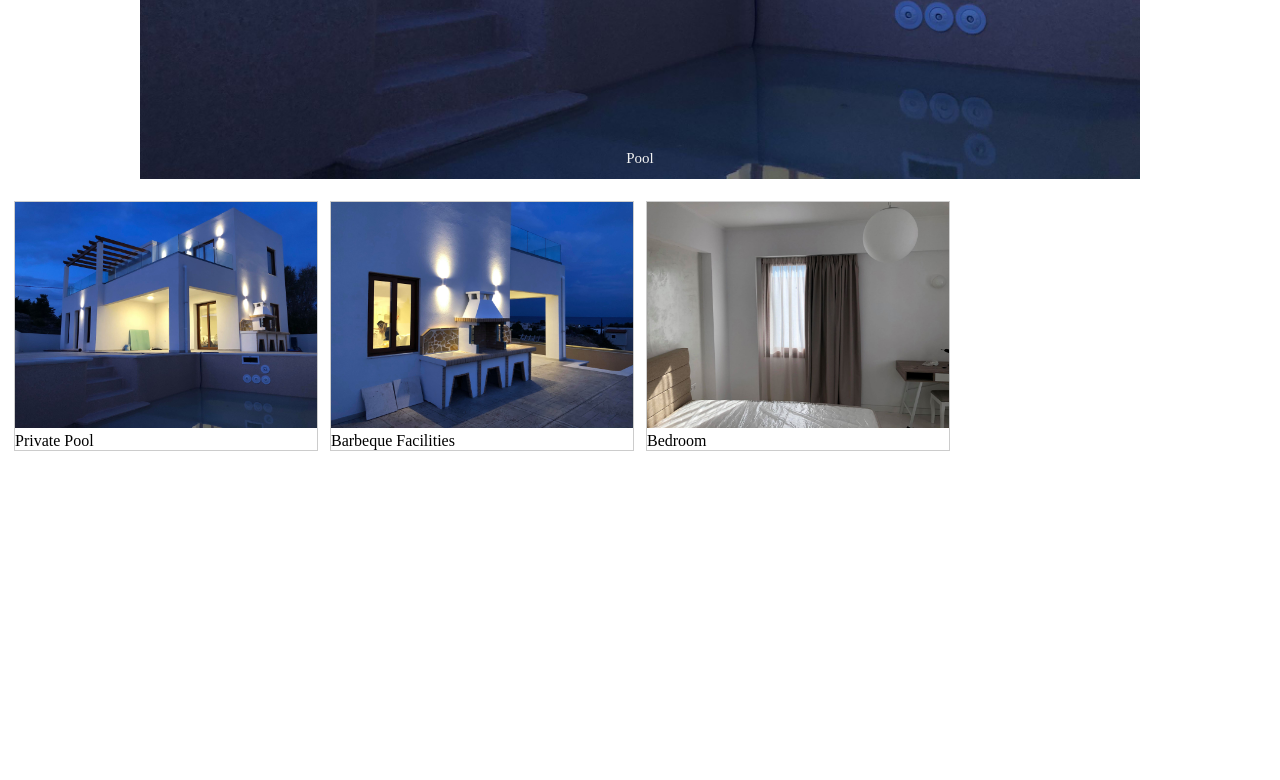
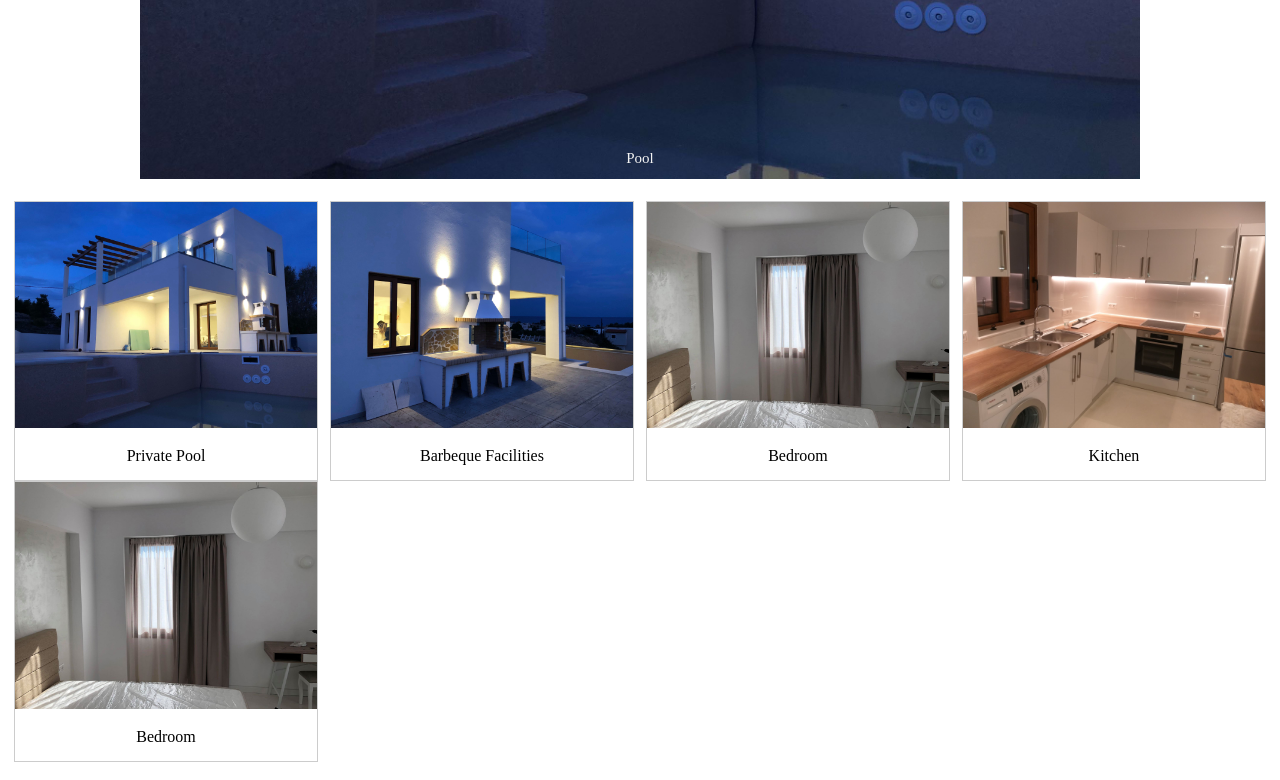
Before and after one commit to chatzisd/villa, a plain HTML site: page gallery/index.html in a window 1280 px wide. Shown: the part 711-1491 px from the top of the page. Before the commit the page ends 1182 px from the top, so only its background shows below. Drawn offline with Linux system fonts and the light colour scheme.

Commit message:
gallery fixing

```diff
--- a/gallery/index.html
+++ b/gallery/index.html
@@ -57,7 +57,7 @@
         <div class="responsive">
           <div class="gallery">
             <!-- <a target="_blank" href="/images/Pool.jpg"><img src="/images/Pool.jpg" alt="Pool image" width="600" height="400"></a> -->
-            <img src="/images/Pool.jpg" alt="Pool image" width="600" height="400">
+            <img src="/images/Pool.jpg" alt="Pool image" width="33%" height="auto">
             <div class="description">Private Pool</div>
           </div>
         </div>
@@ -65,7 +65,7 @@
         <div class="responsive">
           <div class="gallery">
             <!-- <a target="_blank" href="/images/BBQ.jpg"><img src="/images/BBQ.jpg" alt="Image of barbeque facilities" width="600" height="400"></a> -->
-            <img src="/images/BBQ.jpg" alt="Image of barbeque facilities" width="600" height="400">
+            <img src="/images/BBQ.jpg" alt="Image of barbeque facilities" width="33%" height="auto">
             <div class="description">Barbeque Facilities</div>
           </div>
         </div>
@@ -73,7 +73,23 @@
         <div class="responsive">
           <div class="gallery">
             <!-- <a target="_blank" href="/images/Bedroom.jpg"><img src="/images/Bedroom.jpg" alt="Image of bedroom" width="600" height="400"></a> -->
-            <img src="/images/Bedroom.jpg" alt="Image of bedroom" width="600" height="400">
+            <img src="/images/Bedroom.jpg" alt="Image of bedroom" width="33%" height="auto">
+            <div class="description">Bedroom</div>
+          </div>
+        </div>
+
+        <div class="responsive">
+          <div class="gallery">
+            <!-- <a target="_blank" href="/images/Kitchen.jpg"><img src="/images/Kitchen.jpg" alt="Image of Kitchen" width="600" height="400"></a> -->
+            <img src="/images/Kitchen.jpg" alt="Image of Kitchen" width="33%" height="auto">
+            <div class="description">Kitchen</div>
+          </div>
+        </div>
+
+        <div class="responsive">
+          <div class="gallery">
+            <!-- <a target="_blank" href="/images/Bedroom_02.jpg"><img src="/images/Bedroom_02.jpg" alt="Image of bedroom" width="600" height="400"></a> -->
+            <img src="/images/Bedroom.jpg" alt="Image of bedroom" width="33%" height="auto">
             <div class="description">Bedroom</div>
           </div>
         </div>
--- a/style.css
+++ b/style.css
@@ -158,13 +158,13 @@
   to {opacity: 1}
 }
 
-/* Responcive Gallery */
+/*------------------ Responcive Gallery ------------------*/
 div.gallery {
   border: 1px solid #ccc;
 }
 
 div.gallery:hover {
-  border: 1px solid #777;
+  /* border: 1px solid #777; */
 }
 
 div.gallery img {
@@ -172,7 +172,7 @@ div.gallery img {
   height: auto;
 }
 
-div.desc {
+div.description {
   padding: 15px;
   text-align: center;
 }
```
Also changed, not shown: images/Bedroom_02.jpg (added), images/Kitchen.jpg (added), images/Pool_table.jpg (added).
